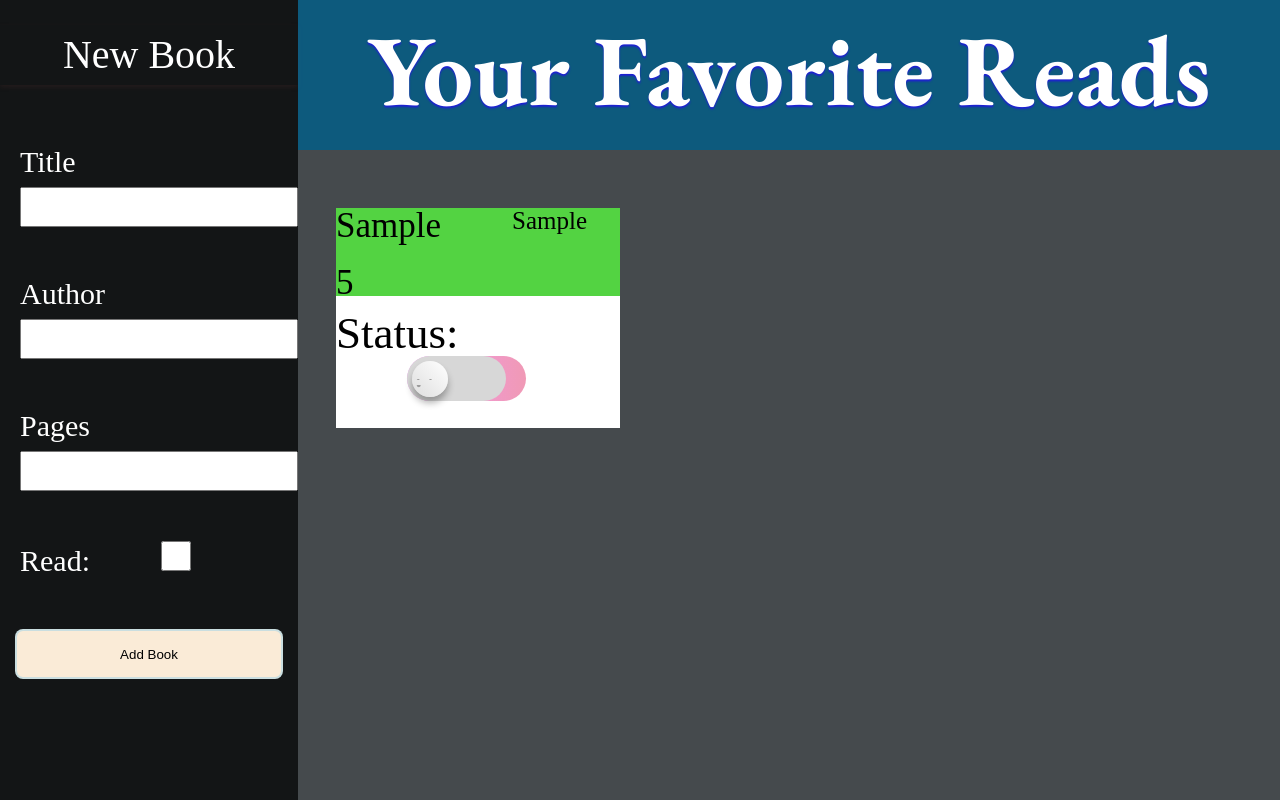
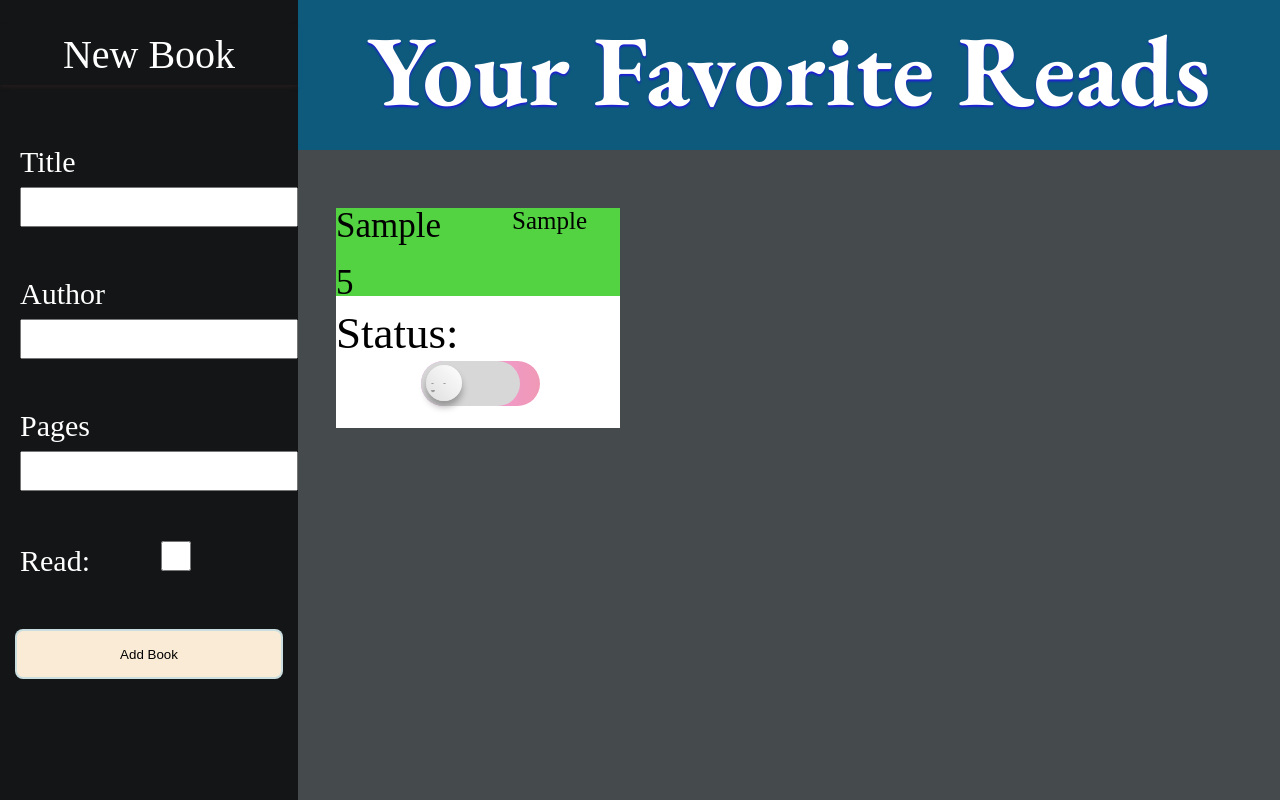
Before and after one commit to Xyves/Library-Project, a plain HTML site: page index.html in a window 1280 px wide. Both pictures are taken after typing "Sample", "Sample", "5" into the empty fields and a click on the button "Add Book". Drawn offline with nearby package versions, Linux system fonts and the light colour scheme.

Commit message:
Add styling to checkbox

```diff
--- a/checkbox.css
+++ b/checkbox.css
@@ -20,7 +20,8 @@
   transition: 0.35s ease-in-out;
   box-sizing: border-box;
   cursor: pointer;
-  left: 25%;
+  left: 30%;
+  top: 5%;
 }
 
 .action-btns label {
```
